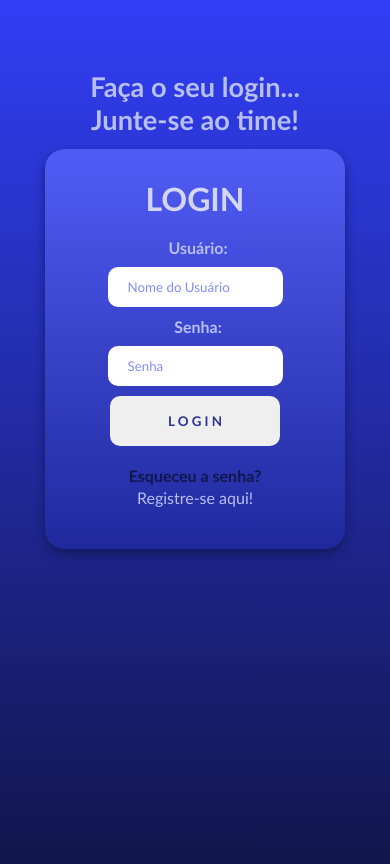
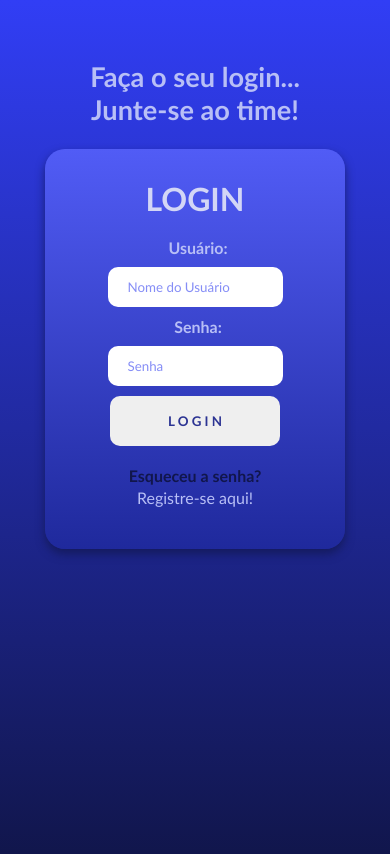
Before and after one commit to kaykyrodrigues/loginscreen, a plain HTML site: page index.html in a window 390 px wide. Drawn offline with Linux system fonts and the light colour scheme.

Commit message:
Ajuste no tamanho da margem da header

```diff
--- a/style/media-querry.css
+++ b/style/media-querry.css
@@ -18,7 +18,7 @@
         display: block;
         height: 10px;
         color: #b8bff6;
-        margin-top: 20px;
+        margin: 10px;
 
         & h1,
         h2 {
```
